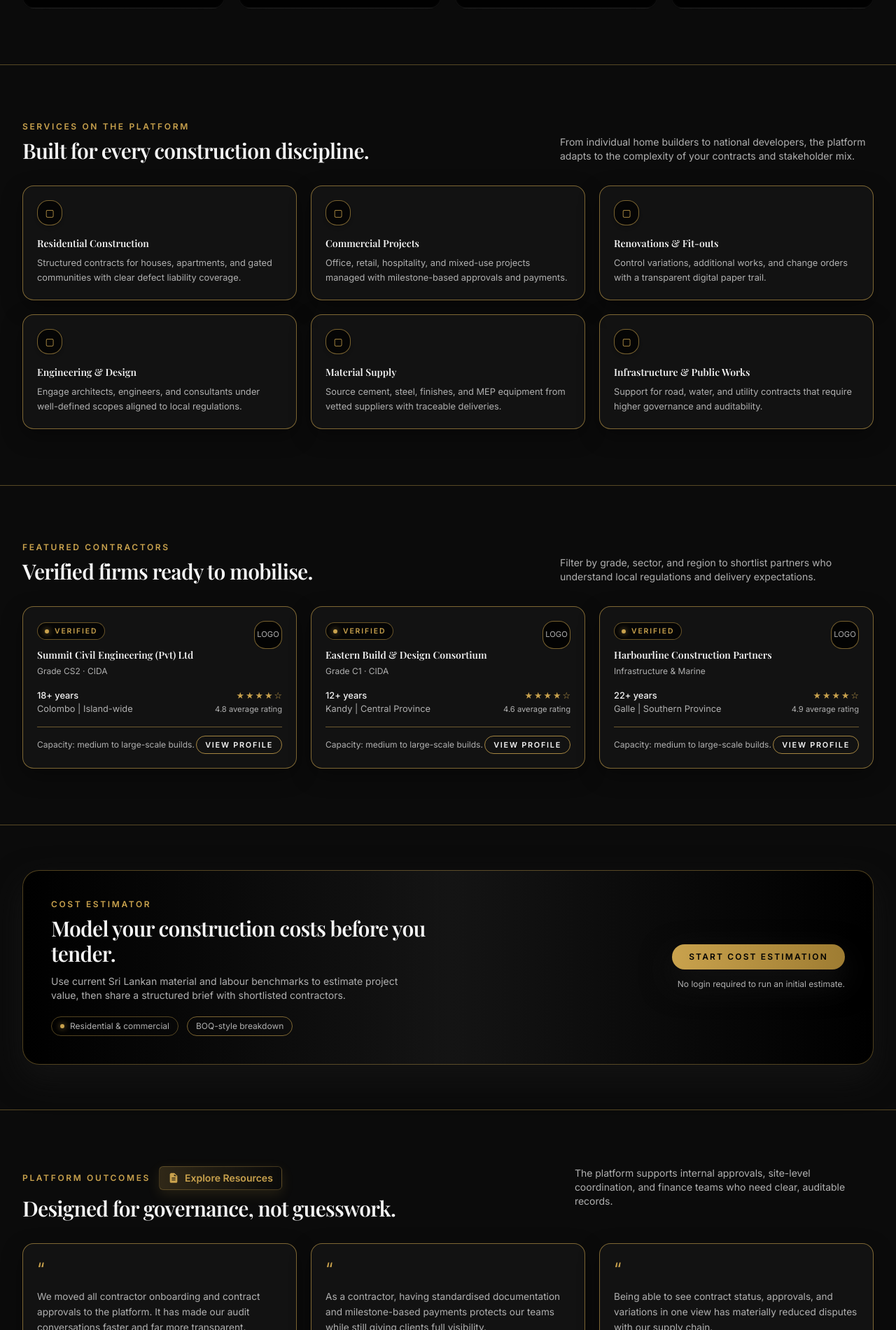
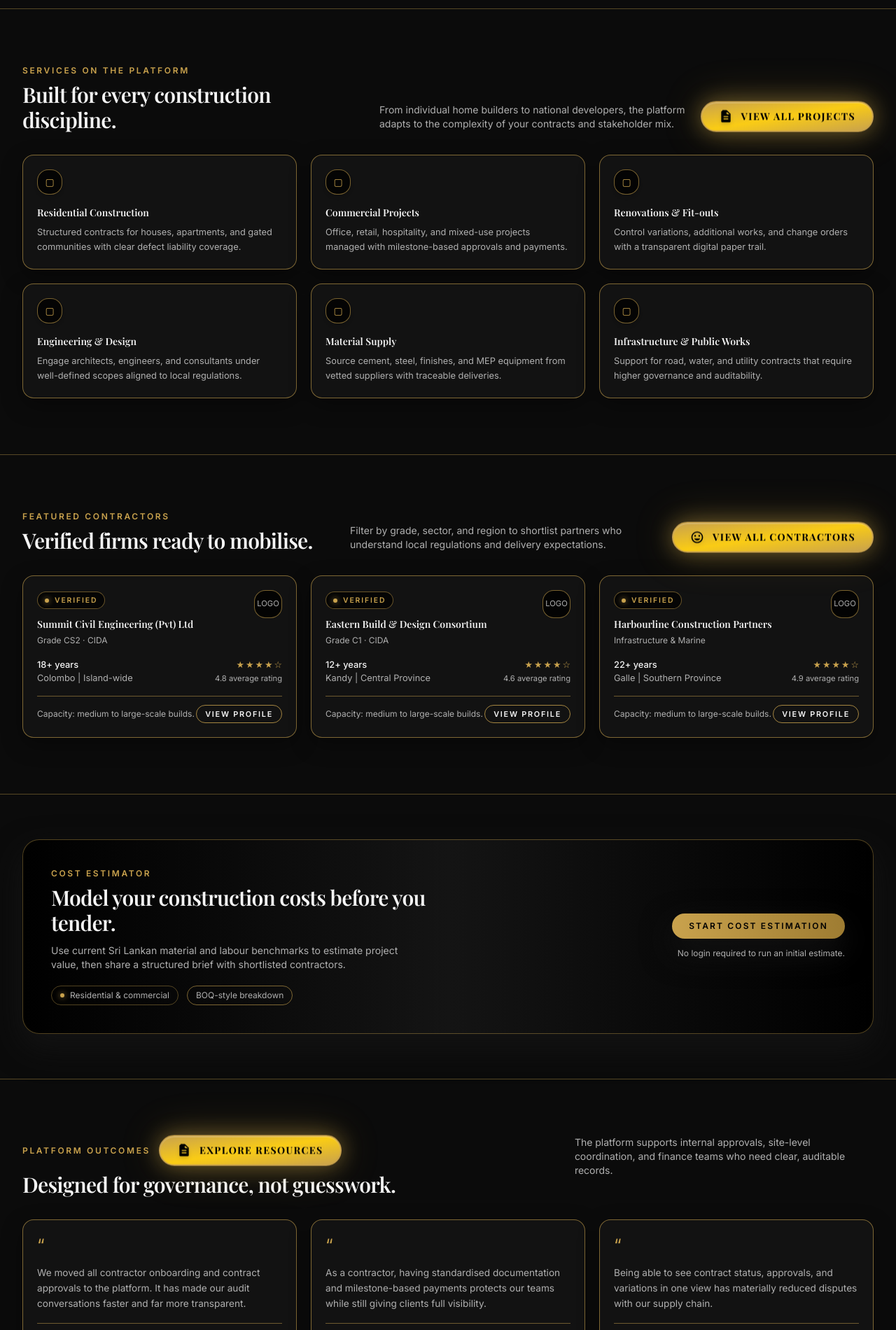
Before and after one commit to TharinduThilakshana0thildezo/Constrct_TDz.lk, a React (Vite) app: page / in a window 1280 px wide. Shown: the part 1521-3421 px from the top of the page at 70% size. Built offline with nearby package versions, Linux system fonts and the light colour scheme.

Commit message:
Contractors and projects pages updated and add features

```diff
--- a/src/components/FeaturedContractors.jsx
+++ b/src/components/FeaturedContractors.jsx
@@ -39,7 +39,7 @@ const getStarIcons = (rating) => {
   return stars;
 };
 
-const FeaturedContractors = () => {
+const FeaturedContractors = ({ onNavigate }) => {
   return (
     <section aria-labelledby="featured-contractors-heading">
       <div className="mb-8 flex flex-col justify-between gap-4 md:flex-row md:items-end">
@@ -54,10 +54,26 @@ const FeaturedContractors = () => {
             Verified firms ready to mobilise.
           </h2>
         </div>
-        <p className="max-w-md text-sm text-textSecondary">
-          Filter by grade, sector, and region to shortlist partners who understand local regulations and delivery
-          expectations.
-        </p>
+        <div className="flex flex-col gap-3 md:flex-row md:items-center">
+          <p className="max-w-md text-sm text-textSecondary">
+            Filter by grade, sector, and region to shortlist partners who understand local regulations and delivery
+            expectations.
+          </p>
+          <button
+            onClick={() => onNavigate && onNavigate('find-contractors')}
+            aria-label="View all contractors"
+            className="group relative btn-animate inline-flex items-center gap-3 rounded-full border-2 border-primary-gold bg-gradient-to-br from-primary-gold via-yellow-400 to-primary-gold px-6 py-2.5 text-sm font-bold uppercase tracking-widest text-black shadow-[0_0_30px_rgba(223,182,73,0.4),0_0_60px_rgba(223,182,73,0.2),inset_0_1px_0_rgba(255,255,255,0.3)] backdrop-blur-sm transition-all duration-300 hover:shadow-[0_0_40px_rgba(223,182,73,0.6),0_0_80px_rgba(223,182,73,0.3),inset_0_1px_0_rgba(255,255,255,0.4)] hover:-translate-y-0.5 focus:outline-none focus-visible:ring-2 focus-visible:ring-primary-gold focus-visible:ring-offset-2 focus-visible:ring-offset-background active:translate-y-0 whitespace-nowrap"
+          >
+            <span className="absolute inset-0 rounded-full bg-gradient-to-r from-primary-gold/30 to-transparent opacity-0 blur-md transition-opacity duration-300 group-hover:opacity-100" />
+            <span className="relative inline-flex h-5 w-5 items-center justify-center text-black drop-shadow-md">
+              <svg xmlns="http://www.w3.org/2000/svg" viewBox="0 0 24 24" fill="currentColor" className="h-5 w-5">
+                <path d="M12 2C6.48 2 2 6.48 2 12s4.48 10 10 10 10-4.48 10-10S17.52 2 12 2zm0 18c-4.41 0-8-3.59-8-8s3.59-8 8-8 8 3.59 8 8-3.59 8-8 8zm3.5-9c.83 0 1.5-.67 1.5-1.5S16.33 8 15.5 8 14 8.67 14 9.5s.67 1.5 1.5 1.5zm-7 0c.83 0 1.5-.67 1.5-1.5S9.33 8 8.5 8 7 8.67 7 9.5 7.67 11 8.5 11zm3.5 6.5c2.33 0 4.31-1.46 5.11-3.5H6.89c.8 2.04 2.78 3.5 5.11 3.5z" />
+              </svg>
+            </span>
+            <span className="relative hidden sm:inline font-heading text-sm">View All Contractors</span>
+            <span className="relative sm:hidden font-heading text-sm">View All</span>
+          </button>
+        </div>
       </div>
 
       <div className="grid gap-5 md:grid-cols-3">
--- a/src/components/Services.jsx
+++ b/src/components/Services.jsx
@@ -33,7 +33,7 @@ const services = [
   },
 ];
 
-const Services = () => {
+const Services = ({ onNavigate }) => {
   return (
     <section aria-labelledby="services-heading">
       <div className="mb-8 flex flex-col justify-between gap-4 md:flex-row md:items-end">
@@ -48,10 +48,26 @@ const Services = () => {
             Built for every construction discipline.
           </h2>
         </div>
-        <p className="max-w-md text-sm text-textSecondary">
-          From individual home builders to national developers, the platform adapts to the complexity of your
-          contracts and stakeholder mix.
-        </p>
+        <div className="flex flex-col gap-3 md:flex-row md:items-center">
+          <p className="max-w-md text-sm text-textSecondary">
+            From individual home builders to national developers, the platform adapts to the complexity of your
+            contracts and stakeholder mix.
+          </p>
+          <button
+            onClick={() => onNavigate && onNavigate('find-projects')}
+            aria-label="View all projects"
+            className="group relative btn-animate inline-flex items-center gap-3 rounded-full border-2 border-primary-gold bg-gradient-to-br from-primary-gold via-yellow-400 to-primary-gold px-6 py-2.5 text-sm font-bold uppercase tracking-widest text-black shadow-[0_0_30px_rgba(223,182,73,0.4),0_0_60px_rgba(223,182,73,0.2),inset_0_1px_0_rgba(255,255,255,0.3)] backdrop-blur-sm transition-all duration-300 hover:shadow-[0_0_40px_rgba(223,182,73,0.6),0_0_80px_rgba(223,182,73,0.3),inset_0_1px_0_rgba(255,255,255,0.4)] hover:-translate-y-0.5 focus:outline-none focus-visible:ring-2 focus-visible:ring-primary-gold focus-visible:ring-offset-2 focus-visible:ring-offset-background active:translate-y-0 whitespace-nowrap"
+          >
+            <span className="absolute inset-0 rounded-full bg-gradient-to-r from-primary-gold/30 to-transparent opacity-0 blur-md transition-opacity duration-300 group-hover:opacity-100" />
+            <span className="relative inline-flex h-5 w-5 items-center justify-center text-black drop-shadow-md">
+              <svg xmlns="http://www.w3.org/2000/svg" viewBox="0 0 24 24" fill="currentColor" className="h-5 w-5">
+                <path fillRule="evenodd" clipRule="evenodd" d="M6 2a2 2 0 00-2 2v16a2 2 0 002 2h12a2 2 0 002-2V8.414A2 2 0 0018.586 6L14 1.414A2 2 0 0012.586 1H6zm8 2.414L18.586 8H14a1 1 0 01-1-1V4.414zM8 11h8v2H8v-2zm0 4h8v2H8v-2z" />
+              </svg>
+            </span>
+            <span className="relative hidden sm:inline font-heading text-sm">View All Projects</span>
+            <span className="relative sm:hidden font-heading text-sm">View All</span>
+          </button>
+        </div>
       </div>
 
       <div className="grid gap-5 md:grid-cols-3">
--- a/src/components/Testimonials.jsx
+++ b/src/components/Testimonials.jsx
@@ -30,15 +30,16 @@ const Testimonials = ({ onNavigate }) => {
             <button
               onClick={() => onNavigate && onNavigate('resources')}
               aria-label="Explore Resources"
-              className="inline-flex items-center gap-2 rounded-md border border-primary-gold/30 bg-gradient-to-r from-primary-gold/20 to-transparent px-3 py-1.5 text-sm font-semibold text-primary-gold shadow-[0_6px_18px_rgba(223,182,73,0.12)] backdrop-blur-sm hover:from-primary-gold/30 hover:to-primary-gold/10 focus:outline-none focus-visible:ring-2 focus-visible:ring-primary-gold/40/60"
+              className="group relative btn-animate inline-flex items-center gap-3 rounded-full border-2 border-primary-gold bg-gradient-to-br from-primary-gold via-yellow-400 to-primary-gold px-6 py-2.5 text-sm font-bold uppercase tracking-widest text-black shadow-[0_0_30px_rgba(223,182,73,0.4),0_0_60px_rgba(223,182,73,0.2),inset_0_1px_0_rgba(255,255,255,0.3)] backdrop-blur-sm transition-all duration-300 hover:shadow-[0_0_40px_rgba(223,182,73,0.6),0_0_80px_rgba(223,182,73,0.3),inset_0_1px_0_rgba(255,255,255,0.4)] hover:-translate-y-0.5 focus:outline-none focus-visible:ring-2 focus-visible:ring-primary-gold focus-visible:ring-offset-2 focus-visible:ring-offset-background active:translate-y-0"
             >
-              <span className="inline-flex h-4 w-4 items-center justify-center text-primary-gold">
-                <svg xmlns="http://www.w3.org/2000/svg" viewBox="0 0 24 24" fill="currentColor" className="h-4 w-4">
+              <span className="absolute inset-0 rounded-full bg-gradient-to-r from-primary-gold/30 to-transparent opacity-0 blur-md transition-opacity duration-300 group-hover:opacity-100" />
+              <span className="relative inline-flex h-5 w-5 items-center justify-center text-black drop-shadow-md">
+                <svg xmlns="http://www.w3.org/2000/svg" viewBox="0 0 24 24" fill="currentColor" className="h-5 w-5">
                   <path fillRule="evenodd" clipRule="evenodd" d="M6 2a2 2 0 00-2 2v16a2 2 0 002 2h12a2 2 0 002-2V8.414A2 2 0 0018.586 6L14 1.414A2 2 0 0012.586 1H6zm8 2.414L18.586 8H14a1 1 0 01-1-1V4.414zM8 11h8v2H8v-2zm0 4h8v2H8v-2z" />
                 </svg>
               </span>
-              <span className="hidden sm:inline">Explore Resources</span>
-              <span className="sm:hidden">Resources</span>
+              <span className="relative hidden sm:inline font-heading text-sm">Explore Resources</span>
+              <span className="relative sm:hidden font-heading text-sm">Resources</span>
             </button>
           </div>
 
--- a/src/index.css
+++ b/src/index.css
@@ -38,6 +38,53 @@ body {
   animation: hero-pan 26s linear infinite alternate;
 }
 
+/* Button animations */
+@keyframes subtle-float {
+  0%, 100% {
+    transform: translateY(0px);
+  }
+  50% {
+    transform: translateY(-6px);
+  }
+}
+
+@keyframes shimmer {
+  0% {
+    background-position: -1000px 0;
+  }
+  100% {
+    background-position: 1000px 0;
+  }
+}
+
+@keyframes pulse-glow {
+  0%, 100% {
+    box-shadow: 0 0 30px rgba(223, 182, 73, 0.4), 0 0 60px rgba(223, 182, 73, 0.2), inset 0 1px 0 rgba(255, 255, 255, 0.3);
+  }
+  50% {
+    box-shadow: 0 0 40px rgba(223, 182, 73, 0.6), 0 0 80px rgba(223, 182, 73, 0.4), inset 0 1px 0 rgba(255, 255, 255, 0.4);
+  }
+}
+
+@keyframes golden-shimmer {
+  0% {
+    background-position: -1000px 0;
+  }
+  100% {
+    background-position: 1000px 0;
+  }
+}
+
+.btn-animate {
+  animation: subtle-float 3s ease-in-out infinite, pulse-glow 3s ease-in-out infinite;
+}
+
+.btn-shimmer {
+  background: linear-gradient(90deg, from-primary-gold, via-yellow-300, to-primary-gold, from-primary-gold);
+  background-size: 200% 100%;
+  animation: golden-shimmer 3s ease-in-out infinite;
+}
+
 /* Premium background patterns */
 .bg-grid-pattern {
   background-image:
--- a/src/pages/Home.jsx
+++ b/src/pages/Home.jsx
@@ -14,7 +14,7 @@ const Home = ({ onNavigate }) => {
   return (
     <div className="min-h-screen bg-background-light text-textPrimary-light dark:bg-background dark:text-textPrimary transition-colors duration-300 ease-emphasized">
       <Navbar onNavigate={onNavigate} hideHomeNav={true} />
-      <main className="pt-20">
+      <main>
         <section
           id="hero"
           className="bg-gradient-to-b from-background-light via-background-light to-background-light dark:from-background dark:via-[#050505] dark:to-background"
@@ -38,13 +38,13 @@ const Home = ({ onNavigate }) => {
 
         <section id="services" className="border-b border-borderColor-light dark:border-borderColor-dark/40">
           <div className="container max-w-7xl py-12 md:py-20">
-            <Services />
+            <Services onNavigate={onNavigate} />
           </div>
         </section>
 
         <section id="contractors" className="border-b border-borderColor-light dark:border-borderColor-dark/40">
           <div className="container max-w-7xl py-12 md:py-20">
-            <FeaturedContractors />
+            <FeaturedContractors onNavigate={onNavigate} />
           </div>
         </section>
 
--- a/src/pages/Resources.jsx
+++ b/src/pages/Resources.jsx
@@ -79,7 +79,10 @@ const Resources = ({ onNavigate }) => {
             <div className="mx-auto max-w-3xl">
               <div className="mb-6 flex items-center justify-between">
                 <button
-                  onClick={() => onNavigate && onNavigate('home')}
+                  onClick={() => {
+                    window.scrollTo({ top: 0, behavior: 'auto' });
+                    setTimeout(() => onNavigate && onNavigate('home'), 100);
+                  }}
                   className="inline-flex items-center gap-3 rounded-full bg-gradient-to-r from-primary-gold to-primary-goldSecondary px-4 py-2.5 text-sm font-semibold uppercase tracking-[0.12em] text-black shadow-card"
                 >
                   <span className="inline-flex h-6 w-6 items-center justify-center rounded-full bg-white/90 text-black">←</span>
--- a/tailwind.config.cjs
+++ b/tailwind.config.cjs
@@ -7,11 +7,11 @@ module.exports = {
       colors: {
         background: {
           DEFAULT: '#0B0B0B',
-          light: '#FFFFFF',
+          light: '#E8EAED',
         },
         card: {
           DEFAULT: '#141414',
-          light: '#F5F6F7',
+          light: '#F5F7FA',
         },
         primary: {
           gold: '#C9A24D',
@@ -20,15 +20,15 @@ module.exports = {
         },
         textPrimary: {
           DEFAULT: '#F5F5F5',
-          light: '#111111',
+          light: '#1A1A1A',
         },
         textSecondary: {
           DEFAULT: '#B0B0B0',
-          light: '#4A4A4A',
+          light: '#5A5A5A',
         },
         borderColor: {
           dark: 'rgba(201, 162, 77, 0.15)',
-          light: '#E0E0E0',
+          light: '#C5C9CD',
         },
       },
       fontFamily: {
```
Also changed, not shown: src/components/Navbar.jsx (+29 -3 lines), src/pages/FindContractors.jsx (+9 -2 lines), src/pages/FindProjects.jsx (+8 -1 lines).
